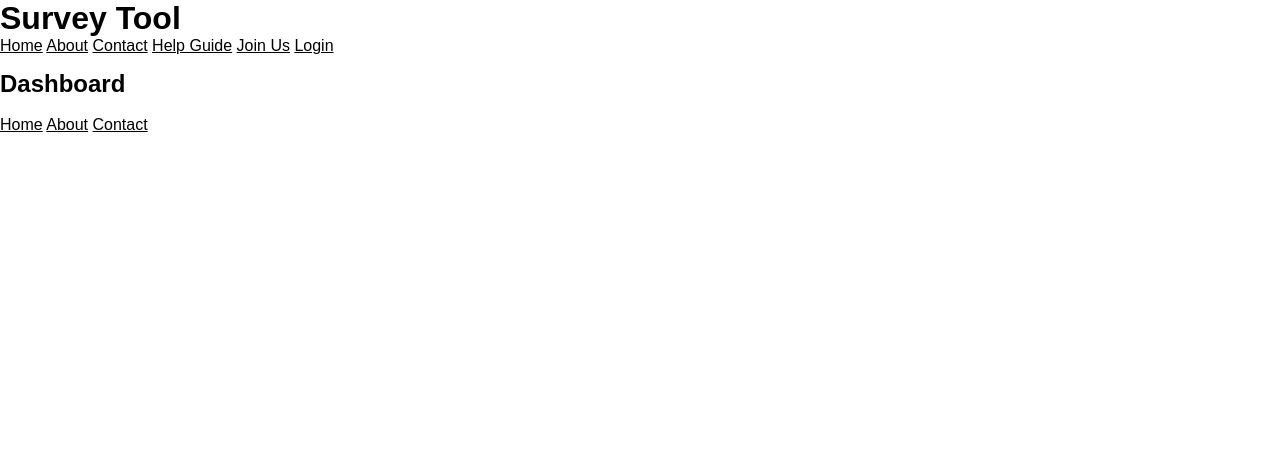
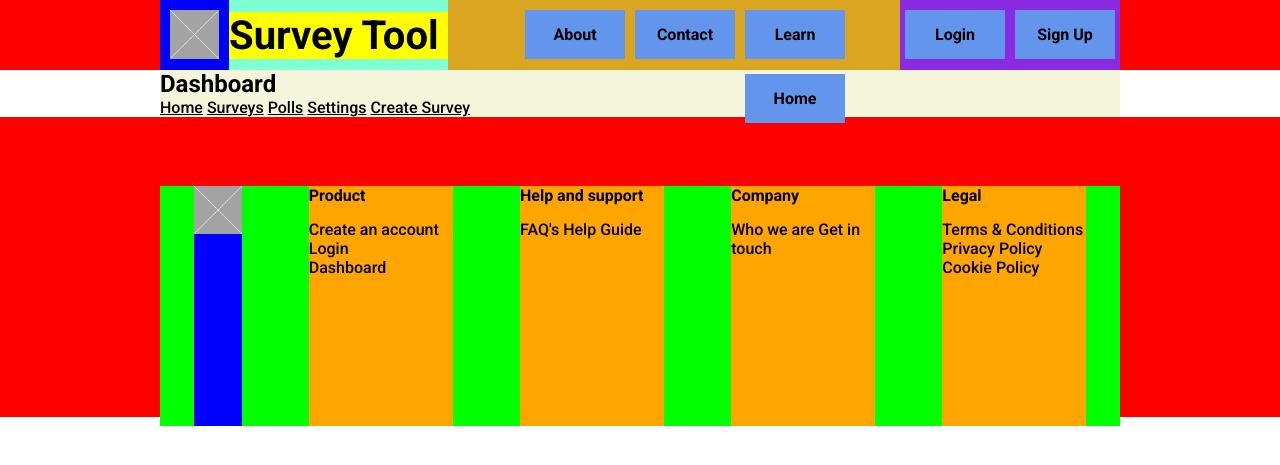
Before and after one commit to umarraj008/Survey-Tool, a PHP site: page /dashboard.php in a window 1280 px wide. Shown: the top 465 px of the page. Run offline with PHP 8.4, Linux system fonts and the light colour scheme.

Commit message:
Header and Footer UI Design
- styled the footer and header so that elements are placed correctly

```diff
--- a/css/footer.css
+++ b/css/footer.css
@@ -1,5 +1,35 @@
 footer {
     width: 100%;
     display: block;
-    height: 200px;
+    height: 300px;
+    float: left;
+    background-color: red;
 }
+
+footer #outer-container {
+    margin-top: 50px;
+    width: 75%;
+    height: 80%;
+    background-color: lime;
+    display: flex;
+}
+
+footer #image-container {
+    width: 5%;
+    background-color: blue;
+}
+
+footer .container-title {
+    font-weight: bold;
+    margin-bottom: 15px;
+}
+
+footer .inner-container {
+    background-color: orange;
+    width: 15%;
+    float: left;
+}
+
+footer .inner-container a {
+    text-decoration: none;
+}
--- a/css/header.css
+++ b/css/header.css
@@ -2,4 +2,67 @@ header {
     width: 100%;
     height: 70px;
     position: sticky;
+    background-color: red;
 }
+
+header #outer-container {
+    width: 75%;
+    background-color: lime;
+    height:100%
+}
+
+header #title-container {
+    float: left;
+    display: block;
+    width: 30%;
+    height: 100%;
+    background-color: aquamarine;
+}
+
+header #image-container {
+    height: 100%;
+    background-color: blue;
+    float: left;
+}
+
+header #image-container img {
+    margin: 10px;
+}
+
+header #title {
+    font-weight: bold;
+    font-size: 40px;
+    background-color: yellow;
+    margin-top: 12px;
+}
+
+header nav {
+    float: right;
+    width: 70%;
+    height: 100%;
+    background-color: goldenrod;
+}
+
+header nav a {
+    display: block;
+    width: 70px;
+    float: right;
+    padding: 15px;
+    background-color: cornflowerblue;
+    margin: 5px;
+    margin-top: 10px;
+    text-decoration: none;
+    text-align: center;
+    font-weight: bold;
+}
+
+header nav #account-button-container {
+    background-color: blueviolet;
+    height: 100%;
+    float: right;
+    margin-left: 50px;
+}
+
+header nav #account-button-container a {
+    float: right;
+}
--- a/css/main.css
+++ b/css/main.css
@@ -1,6 +1,11 @@
 * {
     margin: 0 auto;
     padding: 0 auto;
-    font-family: Arial, Helvetica, sans-serif;
+    font-family: 'Roboto', sans-serif;
     color: black;
 }
+
+main {
+    background-color: beige;
+    width: 75%;
+}
--- a/dashboard.php
+++ b/dashboard.php
@@ -10,6 +10,13 @@
         <!-- Main Content -->
         <main>
             <h2>Dashboard</h2>
+            <nav>
+                <a href="#">Home</a>
+                <a href="#">Surveys</a>
+                <a href="#">Polls</a>
+                <a href="#">Settings</a>
+                <a href="#">Create Survey</a>
+            </nav>
         </main>
 
         <!-- Footer Section -->
--- a/includes/footer.php
+++ b/includes/footer.php
@@ -1,8 +1,35 @@
+
+<footer>
 <br clear="all">
-<footer>
-    <nav>
-        <a href="#">Home</a>
-        <a href="#">About</a>
-        <a href="#">Contact</a>
-    </nav>
+    <div id="outer-container">
+        <div id="image-container">
+            <img src="./resources/images/placeholder.png" width="100%" />
+        </div>
+
+        <div class="inner-container">
+            <p class="container-title">Product</p>
+            <p><a href="">Create an account</a></p>
+            <p><a href="">Login</a></p>
+            <p><a href="">Dashboard</a></p>
+        </div>
+
+        <div class="inner-container">
+            <p class="container-title">Help and support</p>
+            <a href="">FAQ's</a>
+            <a href="">Help Guide</a>
+        </div>
+
+        <div class="inner-container">
+            <p class="container-title">Company</p>
+            <a href="">Who we are</a>
+            <a href="">Get in touch</a>
+        </div>
+
+        <div class="inner-container">
+            <p class="container-title">Legal</p>
+            <a href="">Terms & Conditions</a>
+            <a href="">Privacy Policy</a>
+            <a href="">Cookie Policy</a>
+        </div>
+    </div>
 </footer>
--- a/includes/headTags.php
+++ b/includes/headTags.php
@@ -9,3 +9,6 @@
 <link rel="stylesheet" href="./css/footer.css">
 <link rel="icon" href="#" type="image/gif" sizes="16x16">
 <title>Cool Surveys</title>
+<link rel="preconnect" href="https://fonts.googleapis.com">
+<link rel="preconnect" href="https://fonts.gstatic.com" crossorigin>
+<link href="https://fonts.googleapis.com/css2?family=Roboto:ital,wght@0,500;0,700;0,900;1,400&display=swap" rel="stylesheet">
--- a/includes/header.php
+++ b/includes/header.php
@@ -1,23 +1,32 @@
  <header>
-    <h1>Survey Tool</h1>
+    <div id="outer-container">
+        <div id="title-container">
+            <div id="image-container">
+                <img src="./resources/images/placeholder.png" height="70%" />
+            </div>
+            <h1 id="title">Survey Tool</h1>
+        </div>
         <nav>
-        <a href="./index.php">Home</a>
-        <a href="./about.php">About</a>
-        <a href="./contact.php">Contact</a>
-        <a href="./helpGuide.php">Help Guide</a>
+            <div id="account-button-container">
                 <?php
                     if (isset($_SESSION["user"])) {
                 ?>
-                <a href="./profile.php">Profile</a>
+                        <a href="./php/logout.php">Logout</a>
                         <a href="./dashboard.php">Dashboard</a>
-                <a href="./php/logout.php">Logout</a>
                 <?php
                     } else {
                 ?>
-                <a href="./signup.php">Join Us</a>
+                        <a href="./signup.php">Sign Up</a>
                         <a href="./login.php">Login</a>
                 <?php
                     }
                 ?>
+            </div>
+            <a href="./helpGuide.php">Learn</a>
+            <a href="./contact.php">Contact</a>
+            <a href="./about.php">About</a>
+            <a href="./index.php">Home</a>
+
         </nav>
+    </div>
 </header>
```
Also changed, not shown: index.php (+9 -2 lines), resources/images/placeholder.png (added). Lines whose indentation alone changed are shown as unchanged.
